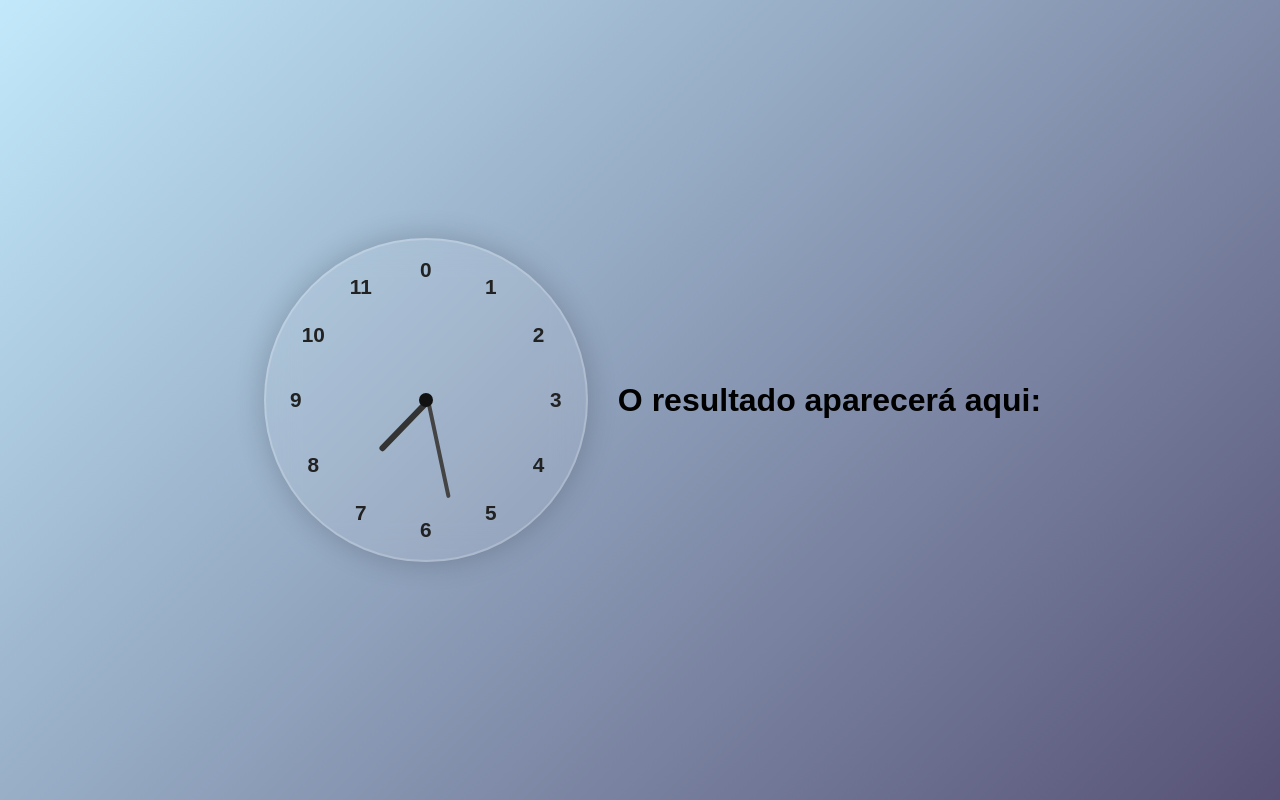
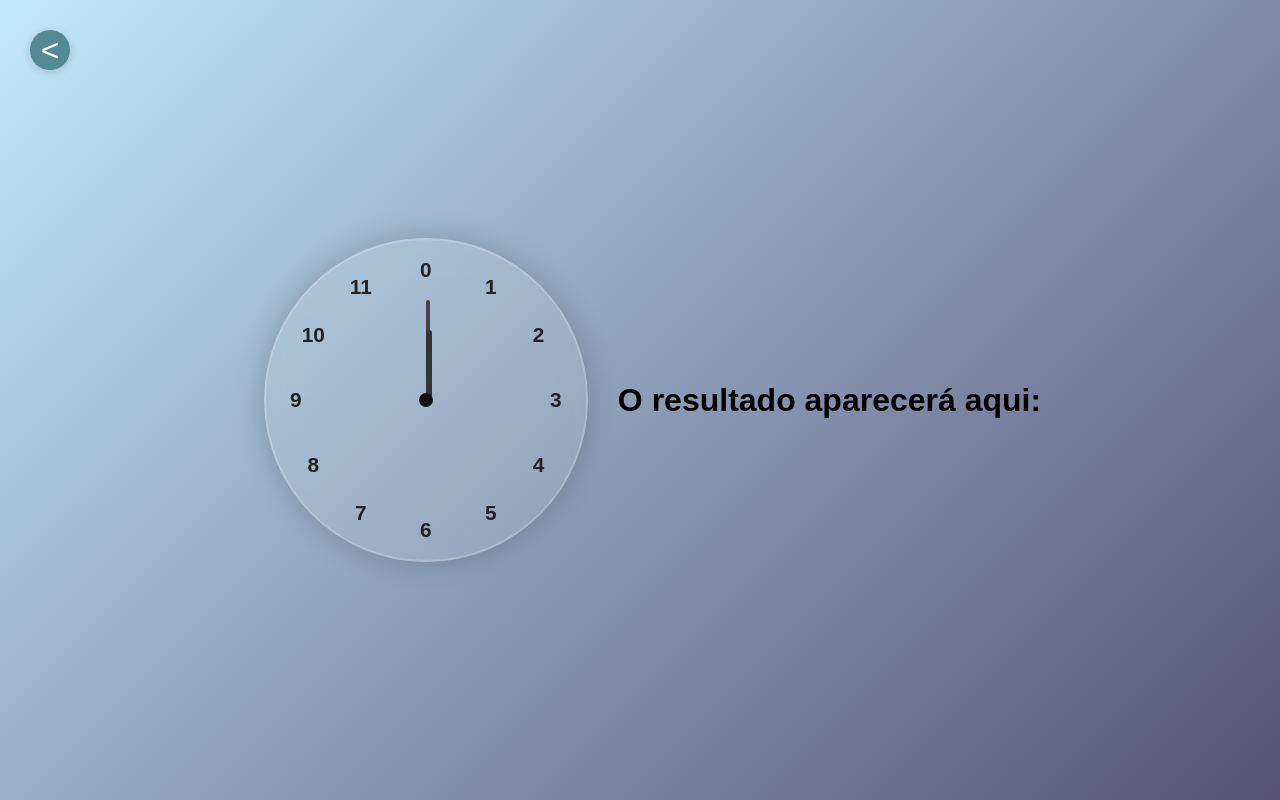
Before and after one commit to Davi-Falcao/ProjetoFMCC2, a plain HTML site: page Relogio/Relogio.html in a window 1280 px wide. Drawn offline with Linux system fonts and the light colour scheme.

Commit message:
sincronizacao do relogio com o resultado da operacao

```diff
--- a/HomePage/homepage.css
+++ b/HomePage/homepage.css
@@ -252,3 +252,27 @@ body {
       user-select: none;
       z-index: 10;
     }
+
+    .botao-voltar {
+      position: absolute;
+      top: 30px;
+      left: 30px;
+      width: 40px;
+      height: 40px;
+      border-radius: 50%;
+      background: #538a95;
+      color: #fff;
+      border: none;
+      font-size: 2rem;
+      display: flex;
+      align-items: center;
+      justify-content: center;
+      cursor: pointer;
+      z-index: 100;
+      box-shadow: 0 2px 8px rgba(0,0,0,0.15);
+      transition: background 0.2s;
+    }
+
+    .botao-voltar:hover {
+      background: #47737c;
+    }
--- a/Relogio/Relogio.html
+++ b/Relogio/Relogio.html
@@ -23,6 +23,8 @@
         </div>
     </div>
 
+    <button class="botao-voltar" onclick="window.history.back()">&lt;</button>
+
     <div class="resultado-congruencia" id="resultado-congruencia">
         <h1>O resultado aparecerá aqui: <span id="resultado"></span></h1>
     </div>
--- a/Relogio/Relogio.js
+++ b/Relogio/Relogio.js
@@ -21,8 +21,8 @@ window.onload = function() {
         const minutes = now.getMinutes();
         const hours = now.getHours();
 
-        const minuteDeg = minutes * 6;
-        const hourDeg = (hours % 12) * 30 + minutes * 0.5;
+        const minuteDeg = 0;
+        const hourDeg = (urlParams.get('resultado')) * 30;
 
         document.getElementById("minute").style.transform = `rotate(${minuteDeg}deg)`;
         document.getElementById("hour").style.transform = `rotate(${hourDeg}deg)`;
```
Also changed, not shown: HomePage/Exponenciacao/exponenciacao.html (+1 -1 lines), HomePage/Multiplicacao/multiplicacao.html (+1 -1 lines), HomePage/Soma/soma.html (+1 -1 lines).
